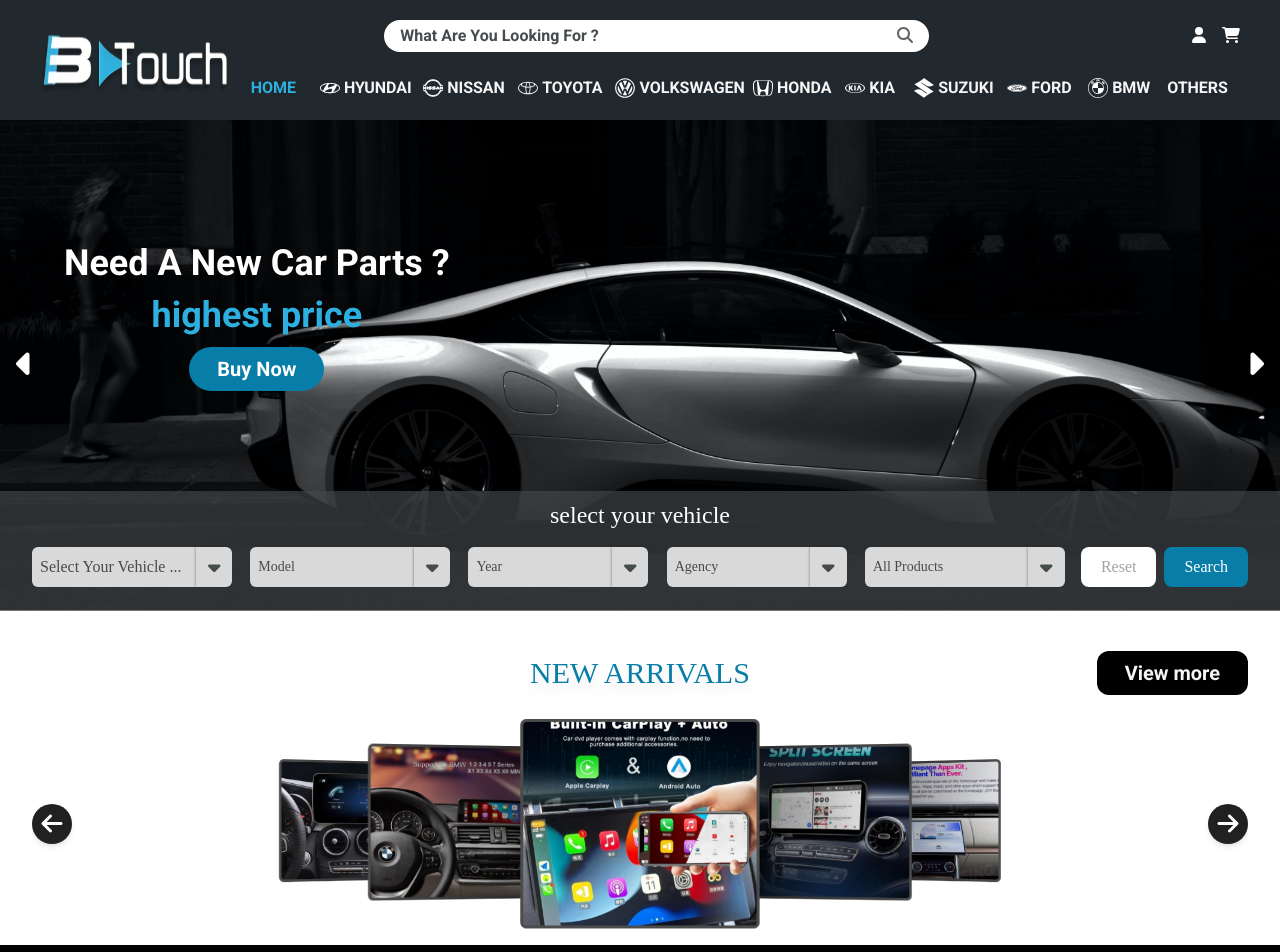
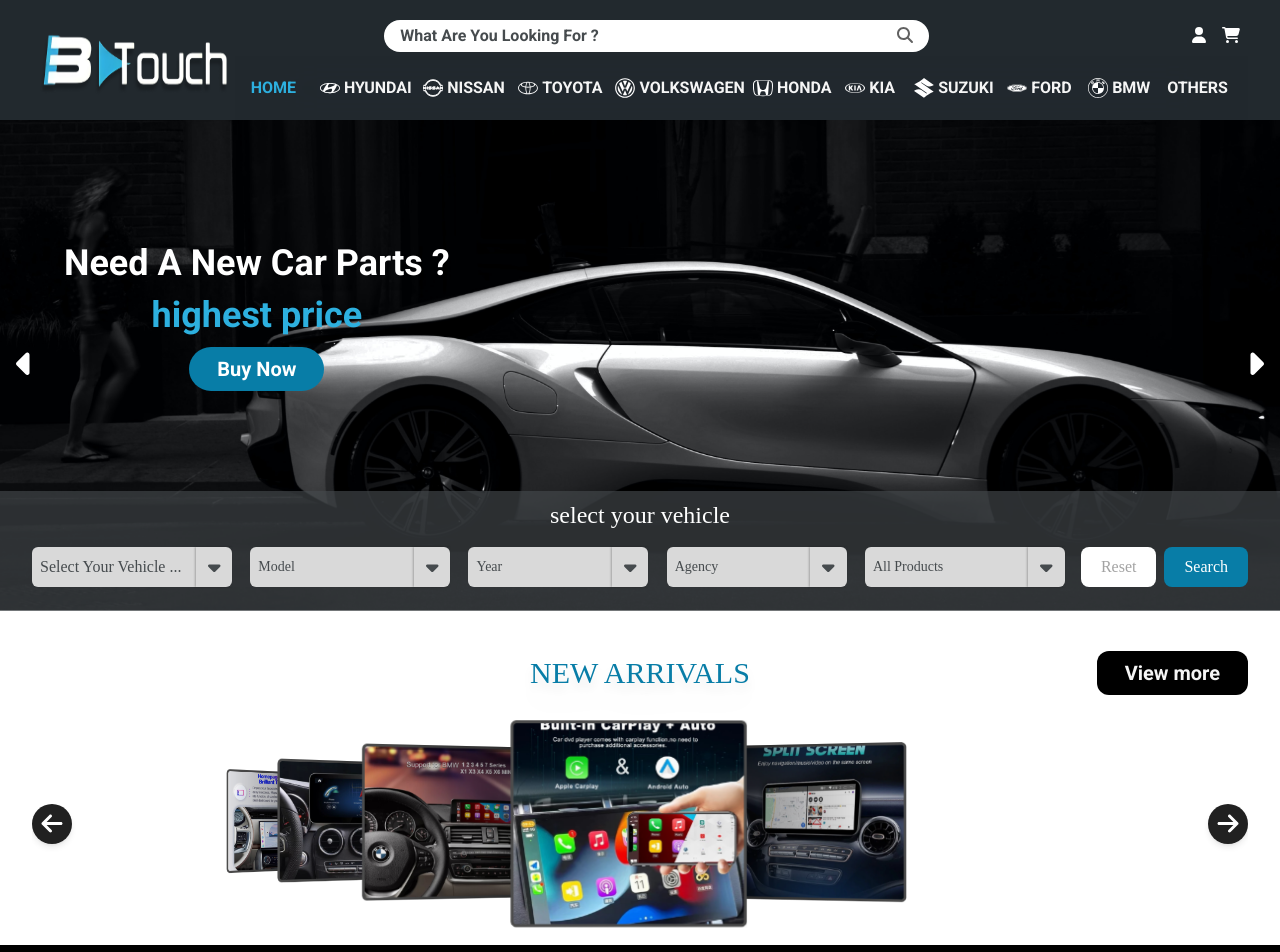
Before and after one commit to Baseldiab/b-touch, a React (Vite) app: page / in a window 1280 px wide. Shown: the top 952 px of the page. Built offline with nearby package versions, Linux system fonts and the light colour scheme; a web font is replaced by a local one.

Commit message:
update categories

```diff
--- a/src/Home-component/Categories.tsx
+++ b/src/Home-component/Categories.tsx
@@ -47,13 +47,11 @@
         </div>
       </div>
 
-      <div className="categories__mobile-screen !px-0 block lg:hidden">
+      <div className="categories__mobile-screen pl-2 px-0 block lg:hidden">
         <Swiper
-          initialSlide={0}
           slidesPerView={3.3}
           navigation={false}
           spaceBetween={5}
-          centeredSlides={true}
           className=" categories__swiper mySwiper"
         >
           {categories.map((item) => {
--- a/src/Home-component/New-Arrivals.tsx
+++ b/src/Home-component/New-Arrivals.tsx
@@ -57,9 +57,9 @@
             loop={true}
             grabCursor={true}
             centeredSlides={true}
-            slidesPerView={"auto"}
+            slidesPerView={5}
             coverflowEffect={{
-              rotate: 15,
+              rotate: 20,
               stretch: 0,
               depth: 400,
               modifier: 1,
```
